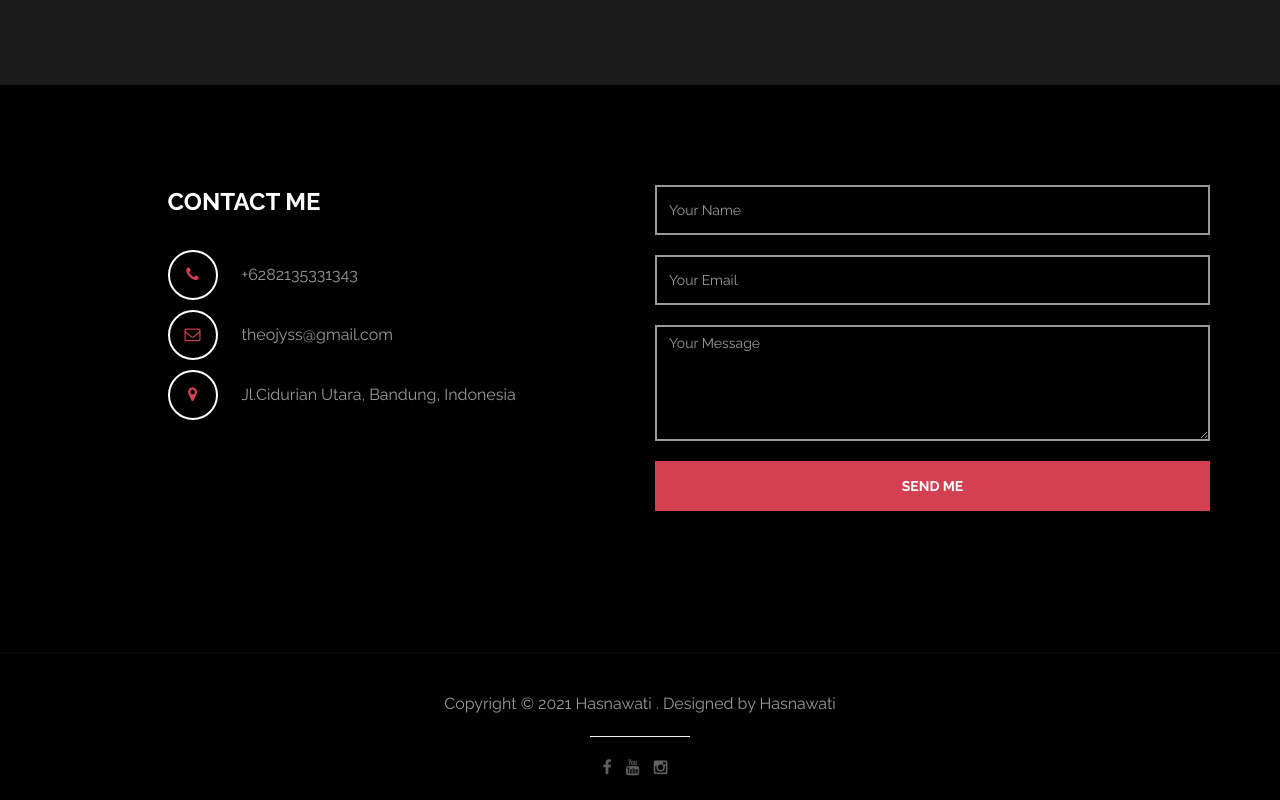
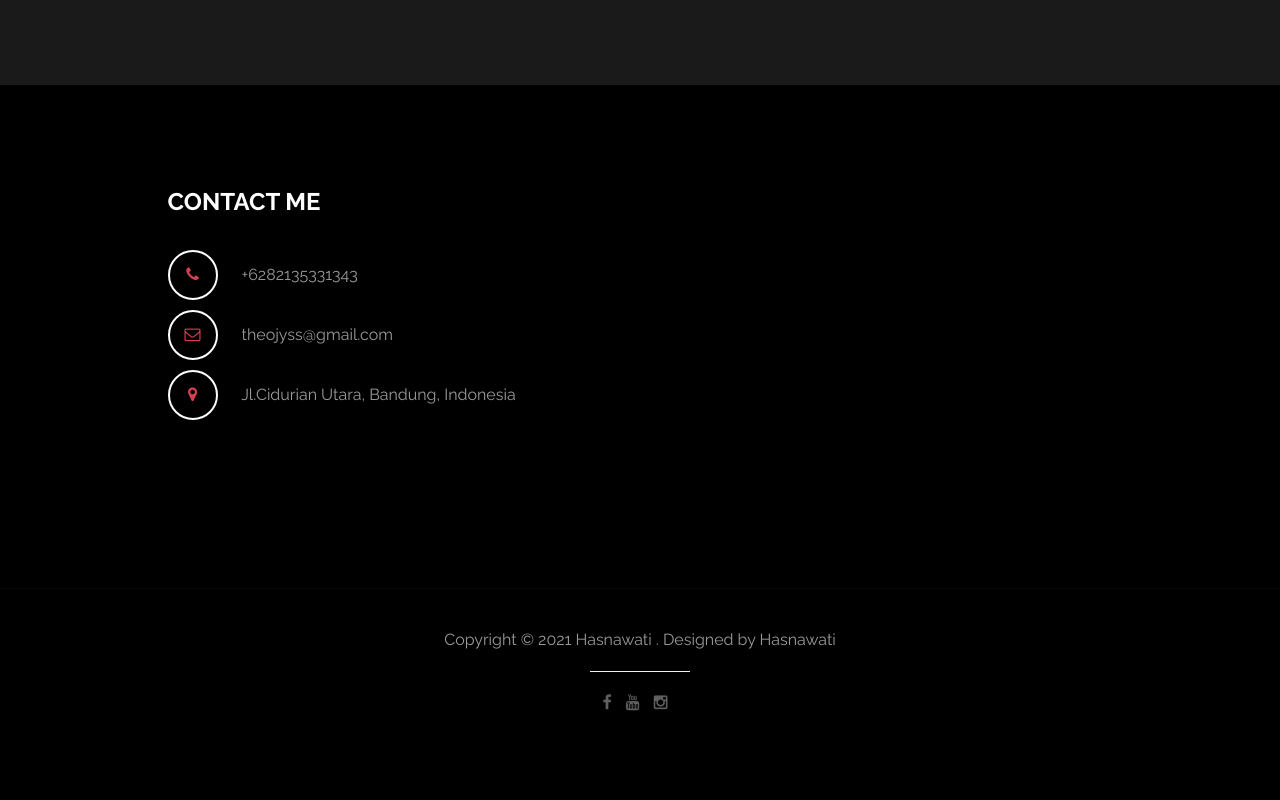
Before and after one commit to naannav/naannav.github.io, a plain HTML site: page index.html in a window 1280 px wide. Shown: the part 3260-4060 px from the top of the page. After the commit the page ends 3995 px from the top, so only its background shows below. Drawn offline with Linux system fonts and the light colour scheme.

Commit message:
Update index.html

```diff
--- a/index.html
+++ b/index.html
@@ -248,12 +248,6 @@
 						</address>
 					</div>
 					<div class="col-lg-6 col-md-6 col-xs-10 wow fadeInUp" data-wow-delay="0.6s">
-						<form role="form" method="post" action="#">
-							<input name="name" type="text" class="form-control" id="name" placeholder="Your Name">
-							<input name="email" type="email" class="form-control" id="email" placeholder="Your Email">
-							<textarea name="message" rows="5" class="form-control" id="message" placeholder="Your Message"></textarea>
-							<input name="send" type="submit" class="form-control" id="send" value="SEND ME">
-						</form>
 					</div>
 					<div class="col-md-1 col-sm-1"></div>
 				</div>
```
